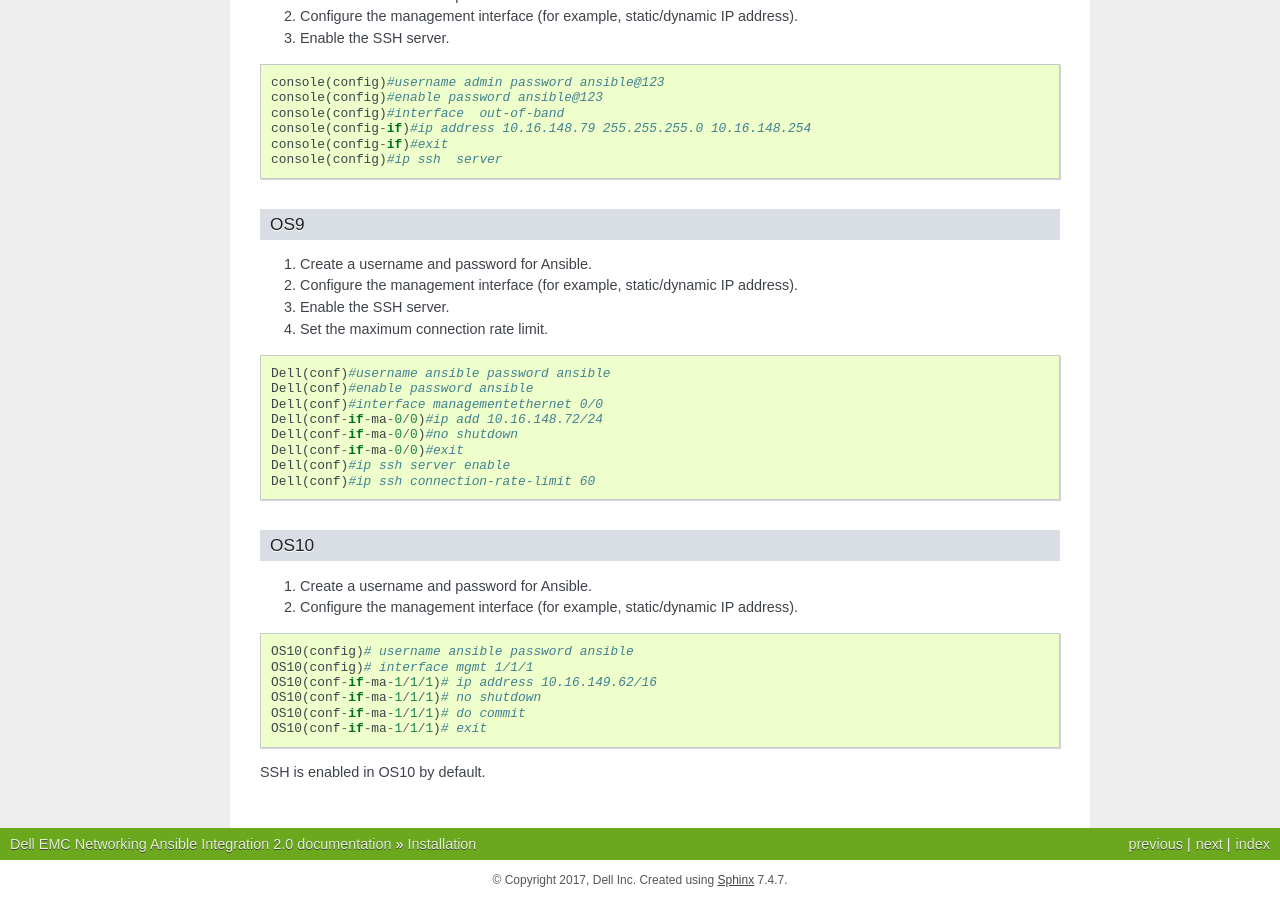
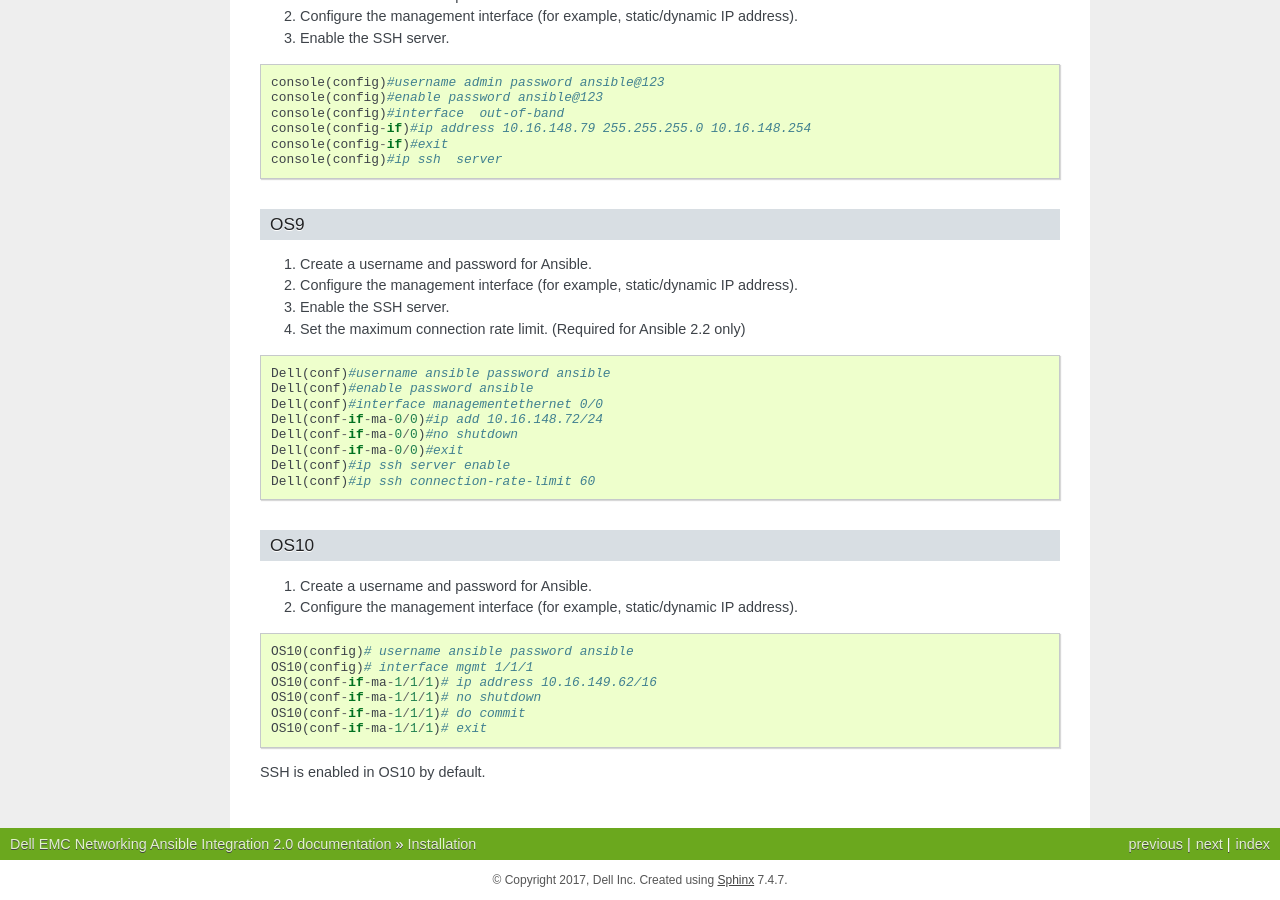
Before and after one commit to Dell-Networking/ansible-dellos-docs, a Sphinx documentation site: the page built from source/install.rst, in a window 1280 px wide and 900 px high, scrolled down 1800 px. Built offline with Sphinx 7.4.7, drawn with Linux system fonts in a browser that asks for light colours.

Commit message:
Update the connection-rate limit requirement note

```diff
--- a/source/install.rst
+++ b/source/install.rst
@@ -117,7 +117,7 @@
 1. Create a username and password for Ansible.
 2. Configure the management interface (for example, static/dynamic IP address).
 3. Enable the SSH server.
-4. Set the maximum connection rate limit.
+4. Set the maximum connection rate limit. (Required for Ansible 2.2 only)
 
 ::
 
```
